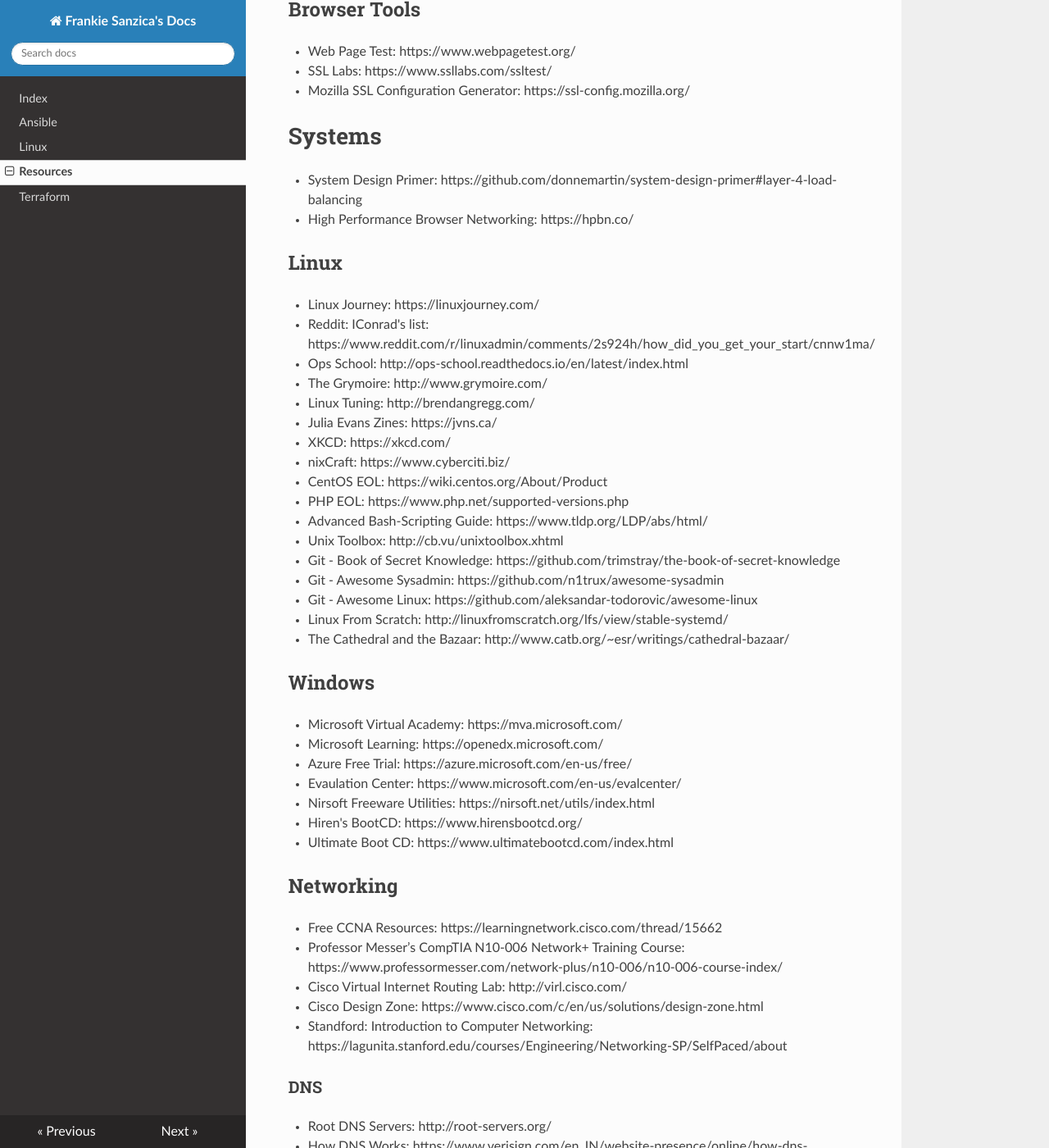
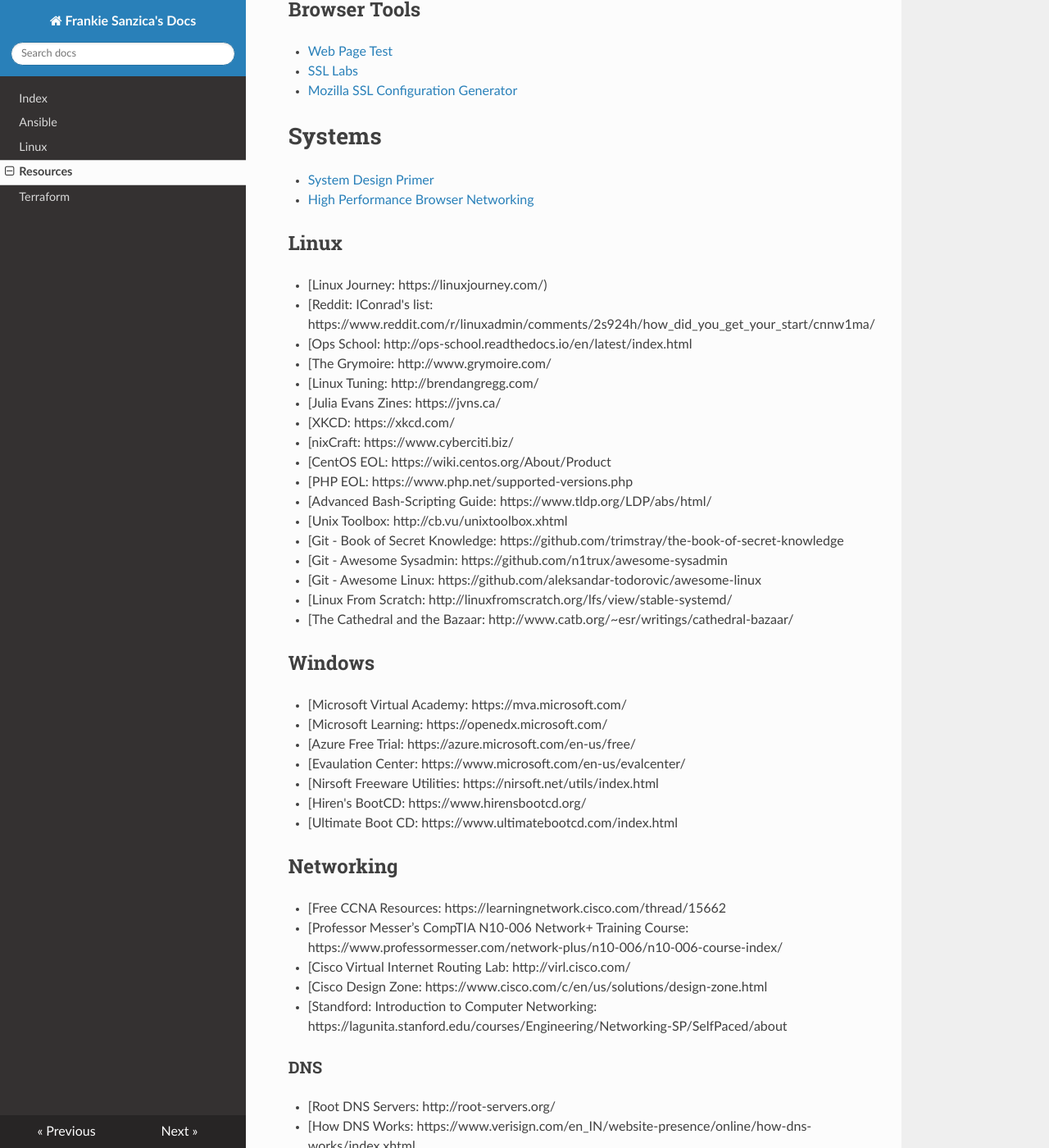
Before and after one commit to FrankieSanzica/docs.frankiesanzica.com, an MkDocs documentation site: the page built from docs/resources.md, in a window 1280 px wide and 1400 px high, scrolled down 807 px. Shown: the whole window at 82% size. Built offline with MkDocs 1.6.1, drawn with Linux system fonts in a browser that asks for light colours; nearby versions of some CDN libraries; some of the changed text lies outside the part shown.

Commit message:
resource links

```diff
--- a/docs/resources.md
+++ b/docs/resources.md
@@ -5,246 +5,246 @@ We hope for better things; It will rise from the ashes”
 
 # Official Docs
 
-* Splunk: https://docs.splunk.com/Documentation/Splunk
-* Zabbix: https://www.zabbix.com/documentation/
-* Spacewalk: http://spacewalk.redhat.com/documentation.html
-* AWS: https://aws.amazon.com/documentation/
-* RHEL: https://access.redhat.com/documentation/en/red-hat-enterprise-linux/
-* Ansible: http://docs.ansible.com/
-* Boto: http://boto3.readthedocs.io/en/latest/guide/index.html
+* [Splunk](https://docs.splunk.com/Documentation/Splunk)
+* [Zabbix](https://www.zabbix.com/documentation/)
+* [Spacewalk](http://spacewalk.redhat.com/documentation.html)
+* [AWS](https://aws.amazon.com/documentation/)
+* [RHEL](https://access.redhat.com/documentation/en/red-hat-enterprise-linux/)
+* [Ansible](http://docs.ansible.com/)
+* [Boto](http://boto3.readthedocs.io/en/latest/guide/index.html)
 
 # Web
 
 ## Web Learning
 
-* Digital Ocean Community: https://www.digitalocean.com/community
-* Cloudflare Learning: https://www.cloudflare.com/learning/
+* [Digital Ocean Community](https://www.digitalocean.com/community)
+* [Cloudflare Learning](https://www.cloudflare.com/learning/)
 
 ## Web Standards
 
-* Request for Comments: https://www.rfc-editor.org/
-* Status Codes: https://www.w3.org/Protocols/rfc2616/rfc2616-sec10.html
-* Posix: http://pubs.opengroup.org/onlinepubs/9699919799/nframe.html
+* [Request for Comments](https://www.rfc-editor.org/)
+* [Status Codes](https://www.w3.org/Protocols/rfc2616/rfc2616-sec10.html)
+* [Posix](http://pubs.opengroup.org/onlinepubs/9699919799/nframe.html
 
 ## Browser Tools
 
-* Web Page Test: https://www.webpagetest.org/
-* SSL Labs: https://www.ssllabs.com/ssltest/
-* Mozilla SSL Configuration Generator: https://ssl-config.mozilla.org/
+* [Web Page Test](https://www.webpagetest.org/)
+* [SSL Labs](https://www.ssllabs.com/ssltest/)
+* [Mozilla SSL Configuration Generator](https://ssl-config.mozilla.org/)
 
 # Systems
 
-* System Design Primer: https://github.com/donnemartin/system-design-primer#layer-4-load-balancing
-* High Performance Browser Networking: https://hpbn.co/
+* [System Design Primer](https://github.com/donnemartin/system-design-primer#layer-4-load-balancing)
+* [High Performance Browser Networking](https://hpbn.co/)
 
 ## Linux
 
-* Linux Journey: https://linuxjourney.com/
-* Reddit: IConrad's list: https://www.reddit.com/r/linuxadmin/comments/2s924h/how_did_you_get_your_start/cnnw1ma/
-* Ops School: http://ops-school.readthedocs.io/en/latest/index.html
-* The Grymoire: http://www.grymoire.com/
-* Linux Tuning: http://brendangregg.com/
-* Julia Evans Zines: https://jvns.ca/
-* XKCD: https://xkcd.com/
-* nixCraft: https://www.cyberciti.biz/
-* CentOS EOL: https://wiki.centos.org/About/Product
-* PHP EOL: https://www.php.net/supported-versions.php
-* Advanced Bash-Scripting Guide: https://www.tldp.org/LDP/abs/html/
-* Unix Toolbox: http://cb.vu/unixtoolbox.xhtml
-* Git - Book of Secret Knowledge: https://github.com/trimstray/the-book-of-secret-knowledge
-* Git - Awesome Sysadmin: https://github.com/n1trux/awesome-sysadmin
-* Git - Awesome Linux: https://github.com/aleksandar-todorovic/awesome-linux
-* Linux From Scratch: http://linuxfromscratch.org/lfs/view/stable-systemd/
-* The Cathedral and the Bazaar: http://www.catb.org/~esr/writings/cathedral-bazaar/
+* [Linux Journey: https://linuxjourney.com/)
+* [Reddit: IConrad's list: https://www.reddit.com/r/linuxadmin/comments/2s924h/how_did_you_get_your_start/cnnw1ma/
+* [Ops School: http://ops-school.readthedocs.io/en/latest/index.html
+* [The Grymoire: http://www.grymoire.com/
+* [Linux Tuning: http://brendangregg.com/
+* [Julia Evans Zines: https://jvns.ca/
+* [XKCD: https://xkcd.com/
+* [nixCraft: https://www.cyberciti.biz/
+* [CentOS EOL: https://wiki.centos.org/About/Product
+* [PHP EOL: https://www.php.net/supported-versions.php
+* [Advanced Bash-Scripting Guide: https://www.tldp.org/LDP/abs/html/
+* [Unix Toolbox: http://cb.vu/unixtoolbox.xhtml
+* [Git - Book of Secret Knowledge: https://github.com/trimstray/the-book-of-secret-knowledge
+* [Git - Awesome Sysadmin: https://github.com/n1trux/awesome-sysadmin
+* [Git - Awesome Linux: https://github.com/aleksandar-todorovic/awesome-linux
+* [Linux From Scratch: http://linuxfromscratch.org/lfs/view/stable-systemd/
+* [The Cathedral and the Bazaar: http://www.catb.org/~esr/writings/cathedral-bazaar/
 
 ## Windows
 
-* Microsoft Virtual Academy: https://mva.microsoft.com/
-* Microsoft Learning: https://openedx.microsoft.com/
-* Azure Free Trial: https://azure.microsoft.com/en-us/free/
-* Evaulation Center: https://www.microsoft.com/en-us/evalcenter/
-* Nirsoft Freeware Utilities: https://nirsoft.net/utils/index.html
-* Hiren's BootCD: https://www.hirensbootcd.org/
-* Ultimate Boot CD: https://www.ultimatebootcd.com/index.html
+* [Microsoft Virtual Academy: https://mva.microsoft.com/
+* [Microsoft Learning: https://openedx.microsoft.com/
+* [Azure Free Trial: https://azure.microsoft.com/en-us/free/
+* [Evaulation Center: https://www.microsoft.com/en-us/evalcenter/
+* [Nirsoft Freeware Utilities: https://nirsoft.net/utils/index.html
+* [Hiren's BootCD: https://www.hirensbootcd.org/
+* [Ultimate Boot CD: https://www.ultimatebootcd.com/index.html
 
 ## Networking
 
-* Free CCNA Resources: https://learningnetwork.cisco.com/thread/15662
-* Professor Messer’s CompTIA N10-006 Network+ Training Course: https://www.professormesser.com/network-plus/n10-006/n10-006-course-index/
-* Cisco Virtual Internet Routing Lab: http://virl.cisco.com/
-* Cisco Design Zone: https://www.cisco.com/c/en/us/solutions/design-zone.html
-* Standford: Introduction to Computer Networking: https://lagunita.stanford.edu/courses/Engineering/Networking-SP/SelfPaced/about
+* [Free CCNA Resources: https://learningnetwork.cisco.com/thread/15662
+* [Professor Messer’s CompTIA N10-006 Network+ Training Course: https://www.professormesser.com/network-plus/n10-006/n10-006-course-index/
+* [Cisco Virtual Internet Routing Lab: http://virl.cisco.com/
+* [Cisco Design Zone: https://www.cisco.com/c/en/us/solutions/design-zone.html
+* [Standford: Introduction to Computer Networking: https://lagunita.stanford.edu/courses/Engineering/Networking-SP/SelfPaced/about
 
 ### DNS
 
-* Root DNS Servers: http://root-servers.org/
-* How DNS Works: https://www.verisign.com/en_IN/website-presence/online/how-dns-works/index.xhtml
+* [Root DNS Servers: http://root-servers.org/
+* [How DNS Works: https://www.verisign.com/en_IN/website-presence/online/how-dns-works/index.xhtml
 
 ## Security
 
-* Cybrary: https://www.cybrary.it/
-* Krebs on Security: https://krebsonsecurity.com/
-* Offensive Security: https://www.offensive-security.com/metasploit-unleashed/
-* OWASP Top 10: https://github.com/OWASP/Top10/blob/master/2017/
-* Google Security Blog: https://security.googleblog.com/
-* US CERT - Computer Emergency Response Team blog: https://www.us-cert.gov/
-* Have I Been Pwned?: https://haveibeenpwned.com/
-* Firefox Monitor: https://monitor.firefox.com/
-* Hacker Manifesto: http://phrack.org/issues/7/3.html
-* Antivirus Tests: https://www.av-test.org/en/antivirus/
-* Antivirus Comparison: https://www.av-comparatives.org/
-* Let's Encrypt: https://letsencrypt.org/getting-started/
-* Simple Opt Out: https://simpleoptout.com/
-* Survellence Self-Defense: https://ssd.eff.org/
+* [Cybrary: https://www.cybrary.it/
+* [Krebs on Security: https://krebsonsecurity.com/
+* [Offensive Security: https://www.offensive-security.com/metasploit-unleashed/
+* [OWASP Top 10: https://github.com/OWASP/Top10/blob/master/2017/
+* [Google Security Blog: https://security.googleblog.com/
+* [US CERT - Computer Emergency Response Team blog: https://www.us-cert.gov/
+* [Have I Been Pwned?: https://haveibeenpwned.com/
+* [Firefox Monitor: https://monitor.firefox.com/
+* [Hacker Manifesto: http://phrack.org/issues/7/3.html
+* [Antivirus Tests: https://www.av-test.org/en/antivirus/
+* [Antivirus Comparison: https://www.av-comparatives.org/
+* [Let's Encrypt: https://letsencrypt.org/getting-started/
+* [Simple Opt Out: https://simpleoptout.com/
+* [Survellence Self-Defense: https://ssd.eff.org/
 
 
 ## VMWare
 
-* VMWare - Hands on Labs: https://labs.hol.vmware.com/HOL/catalogs/catalog/681
-* vSphere: https://www.vmware.com/products/vsphere-hypervisor.html
+* [VMWare - Hands on Labs: https://labs.hol.vmware.com/HOL/catalogs/catalog/681
+* [vSphere: https://www.vmware.com/products/vsphere-hypervisor.html
 
 # Devops
 
-* Gruntwork - AWS Production Readiness Checklist: https://www.gruntwork.io/devops-checklist/
-* Gruntwork - Lessons learned from writing over 300,000 lines of infrastructure code: https://www.slideshare.net/brikis98
-* 12 Factor App: https://12factor.net/
-* Google Site Reliability Engineering: https://landing.google.com/sre/book/index.html
-* Pets vs Cattle: http://cloudscaling.com/blog/cloud-computing/the-history-of-pets-vs-cattle/
+* [Gruntwork - AWS Production Readiness Checklist: https://www.gruntwork.io/devops-checklist/
+* [Gruntwork - Lessons learned from writing over 300,000 lines of infrastructure code: https://www.slideshare.net/brikis98
+* [12 Factor App: https://12factor.net/
+* [Google Site Reliability Engineering: https://landing.google.com/sre/book/index.html
+* [Pets vs Cattle: http://cloudscaling.com/blog/cloud-computing/the-history-of-pets-vs-cattle/
 
 ## API
 
-* Zapier - Intro to APIs: https://zapier.com/learn/apis/
+* [Zapier - Intro to APIs: https://zapier.com/learn/apis/
 
 ## AWS
 
-* AWS (Whitepapers): https://aws.amazon.com/whitepapers/
-* Amazon Linux Security Center: https://alas.aws.amazon.com/alas2.html
-* AWS Service Limits: https://docs.aws.amazon.com/general/latest/gr/aws_service_limits.html
-* AWS IP Ranges: https://docs.aws.amazon.com/general/latest/gr/aws-ip-ranges.html
-* AWS in Plain English: https://www.expeditedssl.com/aws-in-plain-english
-* AWS Blog: https://aws.amazon.com/blogs/aws/
-* Git - Open Guide AWS: https://github.com/open-guides/og-aws
-* Git - Awesome AWS: https://github.com/donnemartin/awesome-aws
+* [AWS (Whitepapers): https://aws.amazon.com/whitepapers/
+* [Amazon Linux Security Center: https://alas.aws.amazon.com/alas2.html
+* [AWS Service Limits: https://docs.aws.amazon.com/general/latest/gr/aws_service_limits.html
+* [AWS IP Ranges: https://docs.aws.amazon.com/general/latest/gr/aws-ip-ranges.html
+* [AWS in Plain English: https://www.expeditedssl.com/aws-in-plain-english
+* [AWS Blog: https://aws.amazon.com/blogs/aws/
+* [Git - Open Guide AWS: https://github.com/open-guides/og-aws
+* [Git - Awesome AWS: https://github.com/donnemartin/awesome-aws
 
 ## Git
 
-* Versioning standards: https://semver.org/
-* Changelog: https://keepachangelog.com/en/1.0.0/
-* Codeowners: https://help.github.com/articles/about-codeowners/
-* Pro Git: https://git-scm.com/book/en/v2
+* [Versioning standards: https://semver.org/
+* [Changelog: https://keepachangelog.com/en/1.0.0/
+* [Codeowners: https://help.github.com/articles/about-codeowners/
+* [Pro Git: https://git-scm.com/book/en/v2
 
 ## Ansible
 
-* Ansible White Papers: https://www.ansible.com/resources/whitepapers
+* [Ansible White Papers: https://www.ansible.com/resources/whitepapers
 
 ## Containers
 
-* Git - Awesome Containers: https://github.com/Friz-zy/awesome-linux-containers
+* [Git - Awesome Containers: https://github.com/Friz-zy/awesome-linux-containers
 
 ### Docker
 
-* Docker Overview: https://docs.docker.com/engine/docker-overview/
-* Docker Success Center: https://success.docker.com/training
-* Docker Store: https://hub.docker.com/
+* [Docker Overview: https://docs.docker.com/engine/docker-overview/
+* [Docker Success Center: https://success.docker.com/training
+* [Docker Store: https://hub.docker.com/
 
 ### Kubernetes
 
-* Kubernetes Docs: https://kubernetes.io/docs/home/
-* Kubernetes Overview: https://kubernetes.io/docs/concepts/overview/what-is-kubernetes/
-* Kubernetes Concepts: https://kubernetes.io/docs/concepts/
-* Kubernetes Tutorials: https://kubernetes.io/docs/tutorials/
-* Kubernetes Tasks: https://kubernetes.io/docs/tasks/
-* Kubernetes Cluster Operator Foundational: https://kubernetes.io/docs/user-journeys/users/cluster-operator/foundational/
-* Kubernetes Cluster Operator Intermediate: https://kubernetes.io/docs/user-journeys/users/cluster-operator/intermediate/
-* Kubernetes Comic: https://cloud.google.com/kubernetes-engine/kubernetes-comic/
-* Kubernetes the Hard Way: https://github.com/kelseyhightower/kubernetes-the-hard-way/
+* [Kubernetes Docs: https://kubernetes.io/docs/home/
+* [Kubernetes Overview: https://kubernetes.io/docs/concepts/overview/what-is-kubernetes/
+* [Kubernetes Concepts: https://kubernetes.io/docs/concepts/
+* [Kubernetes Tutorials: https://kubernetes.io/docs/tutorials/
+* [Kubernetes Tasks: https://kubernetes.io/docs/tasks/
+* [Kubernetes Cluster Operator Foundational: https://kubernetes.io/docs/user-journeys/users/cluster-operator/foundational/
+* [Kubernetes Cluster Operator Intermediate: https://kubernetes.io/docs/user-journeys/users/cluster-operator/intermediate/
+* [Kubernetes Comic: https://cloud.google.com/kubernetes-engine/kubernetes-comic/
+* [Kubernetes the Hard Way: https://github.com/kelseyhightower/kubernetes-the-hard-way/
 
 ## Python
 
-* Official Tutorial: https://docs.python.org/3/tutorial/
-* Learn X in Y: https://learnxinyminutes.com/docs/python3/
-* Learn Python the Hard Way: https://learnpythonthehardway.org/
-* Automate the Boring Stuff: https://automatetheboringstuff.com/
+* [Official Tutorial: https://docs.python.org/3/tutorial/
+* [Learn X in Y: https://learnxinyminutes.com/docs/python3/
+* [Learn Python the Hard Way: https://learnpythonthehardway.org/
+* [Automate the Boring Stuff: https://automatetheboringstuff.com/
 
 # Web Developer
 
-* W3 Schools: https://www.w3schools.com/
-* Google Developers: https://developers.google.com/web/fundamentals/
-* Mozilla Developer: https://developer.mozilla.org/en-US/docs/Learn
-* CSS-Tricks: https://css-tricks.com/
-* Favicon: https://favicon.io/
-* Mozilla HTML Style Guide: https://mozweb.readthedocs.io/en/latest/reference/html-style.html
-* Mozilla CSS Style Guide: https://mozweb.readthedocs.io/en/latest/reference/css-style.html
+* [W3 Schools: https://www.w3schools.com/
+* [Google Developers: https://developers.google.com/web/fundamentals/
+* [Mozilla Developer: https://developer.mozilla.org/en-US/docs/Learn
+* [CSS-Tricks: https://css-tricks.com/
+* [Favicon: https://favicon.io/
+* [Mozilla HTML Style Guide: https://mozweb.readthedocs.io/en/latest/reference/html-style.html
+* [Mozilla CSS Style Guide: https://mozweb.readthedocs.io/en/latest/reference/css-style.html
 
 ## JAMstack
 
-* Best Practices: https://jamstack.org/best-practices/
-* Examples: https://jamstack.org/examples/
-* WTF is: https://jamstack.wtf/
-* Markdown Syntax: https://daringfireball.net/projects/markdown/syntax
+* [Best Practices: https://jamstack.org/best-practices/
+* [Examples: https://jamstack.org/examples/
+* [WTF is: https://jamstack.wtf/
+* [Markdown Syntax: https://daringfireball.net/projects/markdown/syntax
 
 # Career
 
 ## Coding Practice
 
-* Hacker Rank: https://www.hackerrank.com/dashboard
-* Leet Code: https://leetcode.com/explore/
-* Career Cup: https://careercup.com/page
-* Project Euler: https://projecteuler.net/archives
+* [Hacker Rank: https://www.hackerrank.com/dashboard
+* [Leet Code: https://leetcode.com/explore/
+* [Career Cup: https://careercup.com/page
+* [Project Euler: https://projecteuler.net/archives
 
 ## Yearly Surveys
 
-* Hackerrank Developer Skills: https://research.hackerrank.com/developer-skills/2019
-* GitHub Developer Survey: https://insights.stackoverflow.com/survey/2018
-* Jetbrains Python Developers Survey: https://www.jetbrains.com/research/python-developers-survey-2018/
-* LinkedIn Most Promising Jobs: https://blog.linkedin.com/2019/january/10/linkedins-most-promising-jobs-of-2019
-* Glassdoor Best Places to Work: https://www.glassdoor.com/Award/Best-Places-to-Work-LST_KQ0,19.htm
-* Indeed Best Jobs in US: http://blog.indeed.com/2019/03/14/best-jobs-2019/
-* Glassdoor Best Jobs in America: https://www.glassdoor.com/List/Best-Jobs-in-America-LST_KQ0,20.htm
-* Bond Internet Trends: https://www.bondcap.com/report/itr19/
+* [Hackerrank Developer Skills: https://research.hackerrank.com/developer-skills/2019
+* [GitHub Developer Survey: https://insights.stackoverflow.com/survey/2018
+* [Jetbrains Python Developers Survey: https://www.jetbrains.com/research/python-developers-survey-2018/
+* [LinkedIn Most Promising Jobs: https://blog.linkedin.com/2019/january/10/linkedins-most-promising-jobs-of-2019
+* [Glassdoor Best Places to Work: https://www.glassdoor.com/Award/Best-Places-to-Work-LST_KQ0,19.htm
+* [Indeed Best Jobs in US: http://blog.indeed.com/2019/03/14/best-jobs-2019/
+* [Glassdoor Best Jobs in America: https://www.glassdoor.com/List/Best-Jobs-in-America-LST_KQ0,20.htm
+* [Bond Internet Trends: https://www.bondcap.com/report/itr19/
 
 ## Resume
 
-* Career Cup: https://careercup.com/resume
+* [Career Cup: https://careercup.com/resume
 
 ## Certifications
 
-* IT Certification Roadmap: http://certification.comptia.org/docs/default-source/downloadablefiles/it-certification-roadmap.pdf
-* Cisco: http://www.cisco.com/c/en/us/training-events/training-certifications/certifications.html
-* CCENT: https://learningnetwork.cisco.com/community/certifications/ccent/icnd1/study-material
-* Microsoft: https://www.microsoft.com/en-us/learning/certification-overview.aspx
-* Red Hat: http://www.redhat.com/en/services/all-certifications-exams
-* VMware: http://mylearn.vmware.com/portals/certification/
-* ISC2 - CISSP - Certified Information Systems Security Professional: https://www.isc2.org/Certifications/CISSP
+* [IT Certification Roadmap: http://certification.comptia.org/docs/default-source/downloadablefiles/it-certification-roadmap.pdf
+* [Cisco: http://www.cisco.com/c/en/us/training-events/training-certifications/certifications.html
+* [CCENT: https://learningnetwork.cisco.com/community/certifications/ccent/icnd1/study-material
+* [Microsoft: https://www.microsoft.com/en-us/learning/certification-overview.aspx
+* [Red Hat: http://www.redhat.com/en/services/all-certifications-exams
+* [VMware: http://mylearn.vmware.com/portals/certification/
+* [ISC2 - CISSP - Certified Information Systems Security Professional: https://www.isc2.org/Certifications/CISSP
 
 # News
 
-* Medium: https://medium.com/
-* Hacker News: https://news.ycombinator.com/news
-* How-To Geek: https://www.howtogeek.com/
+* [Medium: https://medium.com/
+* [Hacker News: https://news.ycombinator.com/news
+* [How-To Geek: https://www.howtogeek.com/
 
 ## Reddit
 
-* /r/ITCareerQuestions Wik: https://www.reddit.com/r/ITCareerQuestions/wiki/index
-* /r/CSCareerQuestions Wiki: https://www.reddit.com/r/cscareerquestions/wiki/index
-* /r/Sysadmin Wiki: https://www.reddit.com/r/sysadmin/wiki/index
-* /r/Networking Wiki: https://www.reddit.com/r/networking/wiki/index
-* /r/NetSec Wiki: https://www.reddit.com/r/netsec/wiki/index
-* /r/NetSecStudents Wiki: https://www.reddit.com/r/netsecstudents/wiki/index
+* [/r/ITCareerQuestions Wik: https://www.reddit.com/r/ITCareerQuestions/wiki/index
+* [/r/CSCareerQuestions Wiki: https://www.reddit.com/r/cscareerquestions/wiki/index
+* [/r/Sysadmin Wiki: https://www.reddit.com/r/sysadmin/wiki/index
+* [/r/Networking Wiki: https://www.reddit.com/r/networking/wiki/index
+* [/r/NetSec Wiki: https://www.reddit.com/r/netsec/wiki/index
+* [/r/NetSecStudents Wiki: https://www.reddit.com/r/netsecstudents/wiki/index
 
 # Foundations
 
-* Linux Foundation: https://www.linuxfoundation.org/
-* Cloud Native Computing Foundation: https://www.cncf.io/
+* [Linux Foundation: https://www.linuxfoundation.org/
+* [Cloud Native Computing Foundation: https://www.cncf.io/
 
 ## Open Source Projects
 
-* Linux Kernel: https://www.kernel.org/
-* Homebrew: https://brew.sh/
-* Kubernetes: https://kubernetes.io/
-* Docker: http://mobyproject.org/
-* VS Code: https://code.visualstudio.com/
-* Ansible: https://www.ansible.com/
-* The Odin Project: https://www.theodinproject.com/
-* Terraform: https://www.terraform.io/
-* auth0: https://auth0.com/
+* [Linux Kernel: https://www.kernel.org/
+* [Homebrew: https://brew.sh/
+* [Kubernetes: https://kubernetes.io/
+* [Docker: http://mobyproject.org/
+* [VS Code: https://code.visualstudio.com/
+* [Ansible: https://www.ansible.com/
+* [The Odin Project: https://www.theodinproject.com/
+* [Terraform: https://www.terraform.io/
+* [auth0: https://auth0.com/
```
